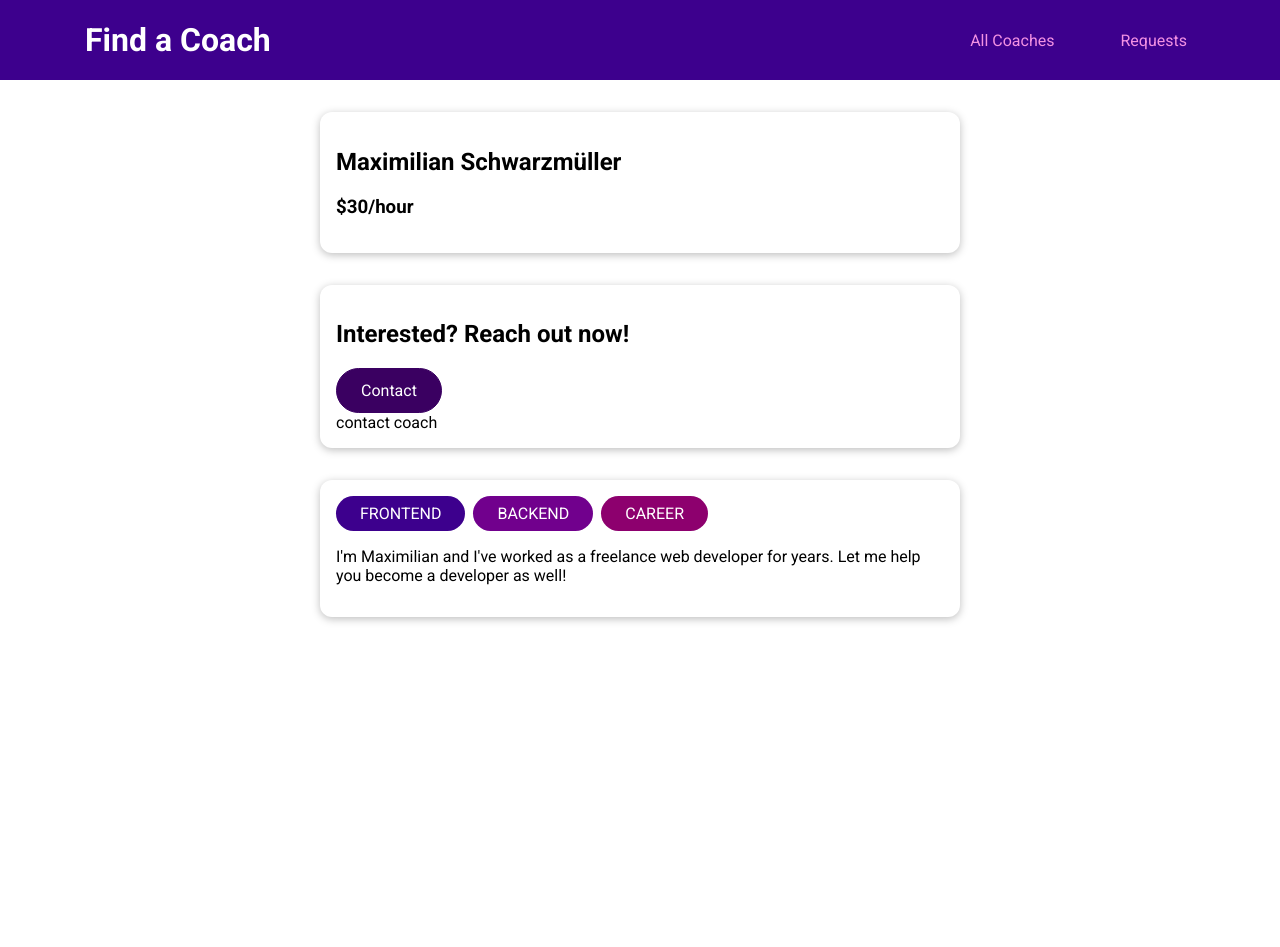
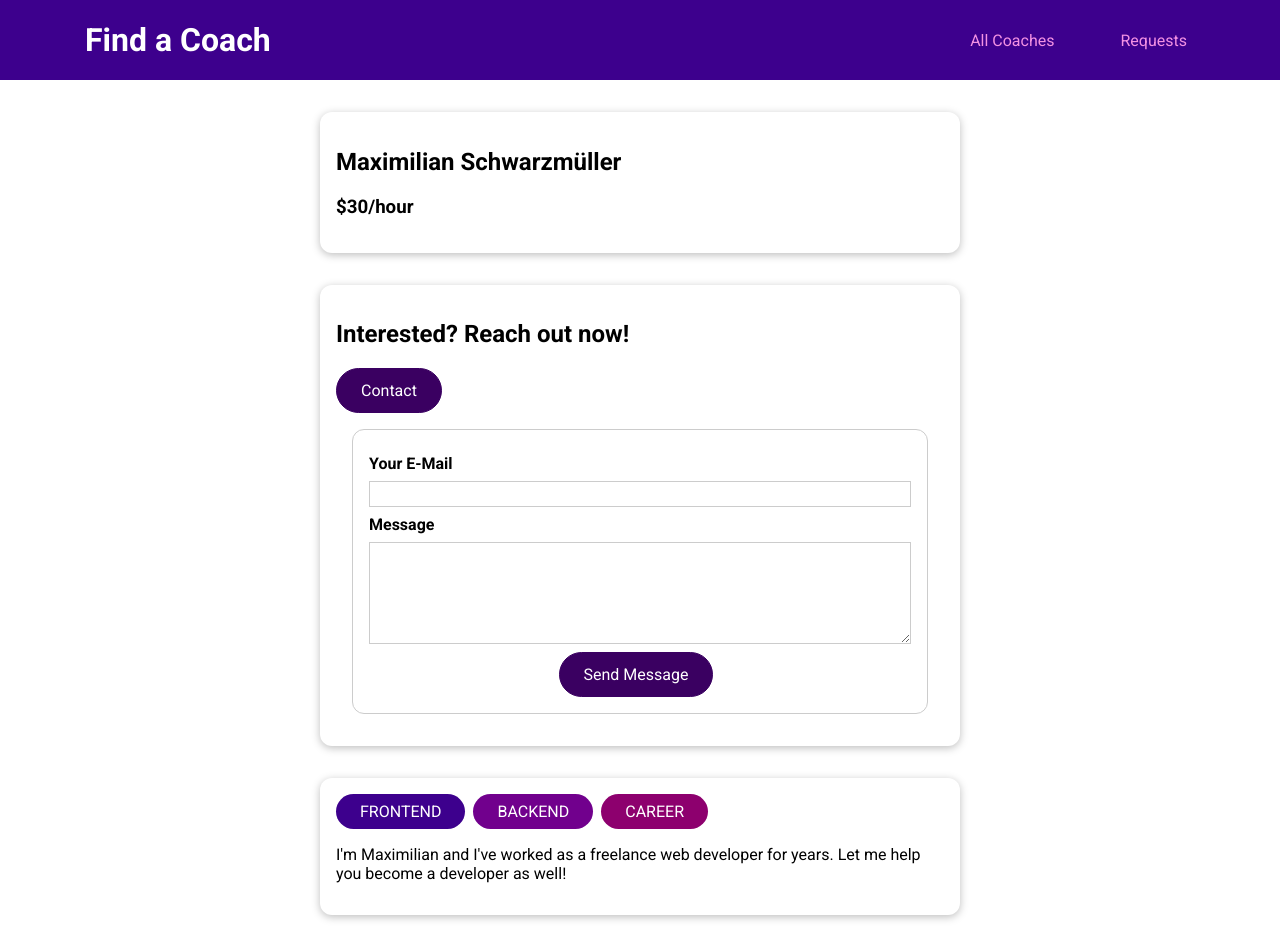
Before and after one commit to andrzejszl/Find-Your-Coach-App, a Vue app: page /coaches/c1/contact in a window 1280 px wide. Before the commit the page ends 800 px from the top, so only its background shows below. Built offline with nearby package versions, Linux system fonts and the light colour scheme.

Commit message:
add requests feature

```diff
--- /dev/null
+++ b/src/components/requests/RequestItem.vue
@@ -0,0 +1,42 @@
+<template>
+    <li>
+        <div>
+            <a :href="emailLink">{{ email }}</a>
+        </div>
+        <p>{{ message }}</p>
+    </li>
+</template>
+
+<script>
+export default {
+    props: ['email', 'message'],
+    computed: {
+        emailLink() {
+            return 'mailto:' + this.email
+        }
+    }
+}
+</script>
+
+<style scoped>
+    li {
+  margin: 1rem 0;
+  border: 1px solid #ccc;
+  padding: 1rem;
+}
+
+a {
+  color: #3d008d;
+  text-decoration: none;
+  font-weight: bold;
+}
+
+a:hover,
+a:active {
+  color: #8d007a;
+}
+
+p {
+  margin: 0.5rem 0 0 0;
+}
+</style>
--- a/src/pages/requests/ContactCoach.vue
+++ b/src/pages/requests/ContactCoach.vue
@@ -1,13 +1,87 @@
 <template>
-    <div>contact coach</div>
+    <form @submit.prevent="submitForm">
+        <div class="form-control">
+            <label for="email">Your E-Mail</label>
+            <input type="text" id="email" v-model.trim="email">
+        </div>
+        <div class="form-control">
+            <label for="message">Message</label>
+            <textarea id="message" rows="5" v-model.trim="message"></textarea>
+        </div>
+        <p class="errors" v-if="!formIsValid">Please enter a valid email and non-empty message.</p>
+        <div class="actions">
+            <base-button>Send Message</base-button>
+        </div>
+    </form>
 </template>
 
 <script>
     export default {
-
+        data() {
+            return {
+                email: '',
+                message: '',
+                formIsValid: true,
+            }
+        },
+        methods: {
+            submitForm() {
+                this.formIsValid = true;
+                if (this.email === '' || !this.email.includes('@') || this.message === '') {
+                    this.formIsValid = false;
+                    return
+                }
+                this.$store.dispatch('requests/contactCoach', {
+                    email: this.email,
+                    message: this.message,
+                    coachId: this.$route.params.id
+                });
+                this.$router.replace('/coaches')
+            }
+        }
     }
 </script>
 
-<style lang="scss" scoped>
+<style scoped>
+form {
+  margin: 1rem;
+  border: 1px solid #ccc;
+  border-radius: 12px;
+  padding: 1rem;
+}
 
+.form-control {
+  margin: 0.5rem 0;
+}
+
+label {
+  font-weight: bold;
+  margin-bottom: 0.5rem;
+  display: block;
+}
+
+input,
+textarea {
+  display: block;
+  width: 100%;
+  font: inherit;
+  border: 1px solid #ccc;
+  padding: 0.15rem;
+}
+
+input:focus,
+textarea:focus {
+  border-color: #3d008d;
+  background-color: #faf6ff;
+  outline: none;
+}
+
+.errors {
+  font-weight: bold;
+  color: red;
+}
+
+.actions {
+  text-align: center;
+}
 </style>
--- a/src/pages/requests/RequestsReceived.vue
+++ b/src/pages/requests/RequestsReceived.vue
@@ -1,13 +1,51 @@
 <template>
-    <div>Lorem ipsum dolor sit amet consectetur adipisicing elit. Exercitationem repudiandae voluptatum dolorem nobis doloribus illo consequuntur ex, temporibus sed magnam, commodi tempora delectus similique sint esse explicabo corrupti, nam unde!</div>
+    <section>
+        <base-card>
+            <header>
+                <h2>Requests Received</h2>
+            </header>
+            <ul v-if="hasRequests">
+                <request-item
+                    v-for="req in receivedRequests"
+                    :key="req.id"
+                    :email="req.userEmail"
+                    :message="req.message"
+                ></request-item>
+            </ul>
+            <h3 v-else>You haven't reveived any requests!</h3>
+        </base-card>
+    </section>
 </template>
 
 <script>
+import RequestItem from '../../components/requests/RequestItem.vue';
+
     export default {
-
+        components: { RequestItem },
+        computed: {
+            receivedRequests() {
+                return this.$store.getters['requests/requests']
+            },
+            hasRequests() {
+                return this.$store.getters['requests/hasRequests']
+            }
+        }
     }
 </script>
 
-<style lang="scss" scoped>
+<style scoped>
+header {
+  text-align: center;
+}
 
+ul {
+  list-style: none;
+  margin: 2rem auto;
+  padding: 0;
+  max-width: 30rem;
+}
+
+h3 {
+  text-align: center;
+}
 </style>
--- a/src/store/index.js
+++ b/src/store/index.js
@@ -1,10 +1,12 @@
 import { createStore } from "vuex";
 
 import coachesModule from './modules/coaches/index.js';
+import requestsModule from './modules/requests/index.js'
 
 export default createStore({
   modules: {
     coaches: coachesModule,
+    requests: requestsModule,
   },
   state() {
     return {
--- /dev/null
+++ b/src/store/modules/requests/actions.js
@@ -0,0 +1,11 @@
+export default {
+        contactCoach(context, payload) {
+            const newRequest = {
+                id: new Date().toISOString(),
+                coachId: payload.coachId,
+                userEmail: payload.email,
+                message: payload.message,
+            }
+            context.commit('addRequest', newRequest)
+        }
+}
--- /dev/null
+++ b/src/store/modules/requests/getters.js
@@ -0,0 +1,9 @@
+export default {
+    requests(state, _, _2, rootGetters) {
+        const coachId = rootGetters.userId;
+        return state.requests.filter(req => req.coachId === coachId);
+    },
+    hasRequests(_, getters) {
+        return getters.requests && getters.requests.length > 0;
+    },
+}
--- /dev/null
+++ b/src/store/modules/requests/index.js
@@ -0,0 +1,16 @@
+import actions from "./actions.js";
+import mutations from "./mutations.js";
+import getters from "./getters.js";
+
+
+export default {
+    namespaced: true,
+    state() {
+        return {
+            requests: [],
+        }
+    },
+    mutations,
+    actions,
+    getters,
+}
--- /dev/null
+++ b/src/store/modules/requests/mutations.js
@@ -0,0 +1,5 @@
+export default {
+    addRequest(state, payload) {
+        state.requests.push(payload)
+    }
+}
```
